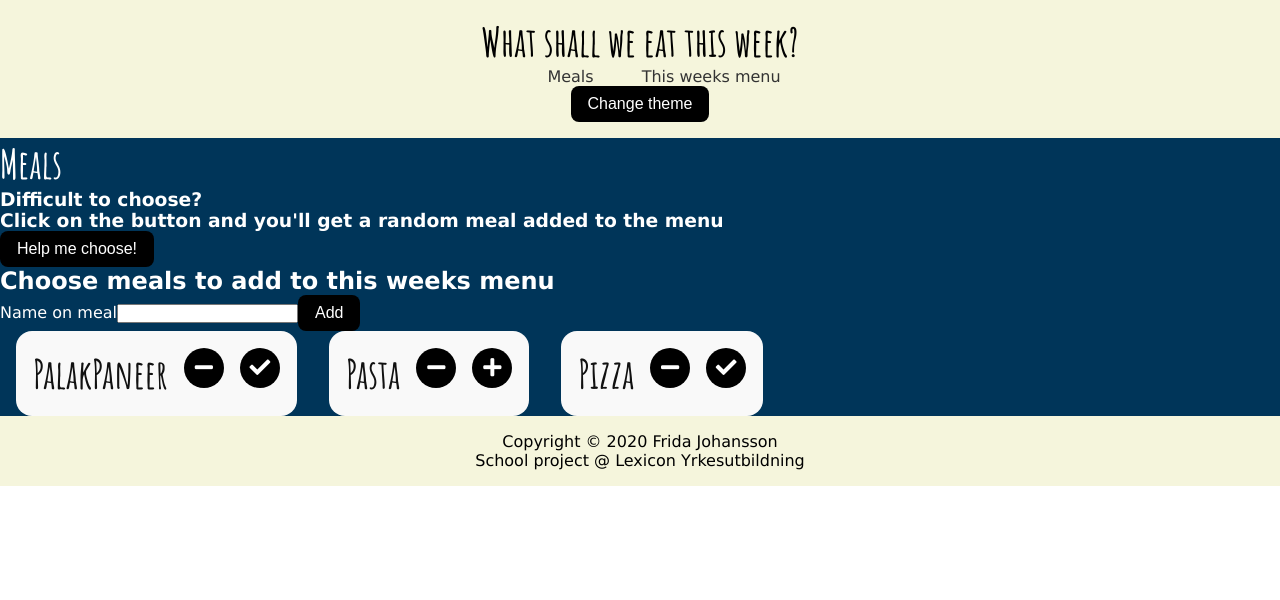
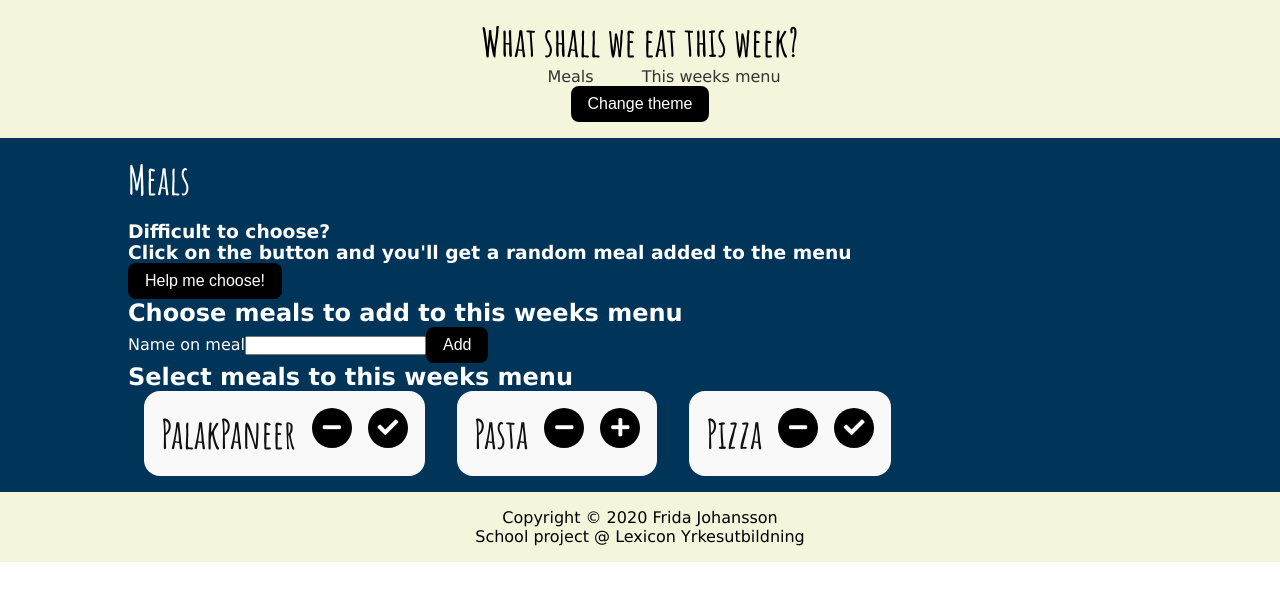
Before and after one commit to johanssonfridamaria/meals-of-the-week-app, a Vue app: page / in a window 1280 px wide. Shown: the top 600 px of the page. Built offline with nearby package versions, Linux system fonts and the light colour scheme.

Commit message:
added styling

```diff
--- a/src/views/Meals.vue
+++ b/src/views/Meals.vue
@@ -1,12 +1,14 @@
 <template>
-  <div>
-    <h1>Meals</h1>
+  <div class="container pt-1">
+    <h1 class="mb-1">Meals</h1>
     <h3>Difficult to choose?</h3>
     <h3>Click on the button and you'll get a random meal added to the menu</h3>
     <button class="btn">Help me choose!</button>
     <h2>Choose meals to add to this weeks menu</h2>
     <add-meal />
-    <div class="d-flex row-wrap">
+
+    <h2>Select meals to this weeks menu</h2>
+    <div class="d-flex row-wrap pb-1">
       <mealCard v-for="(meal, index) in meals" :key="index" :meal="meal" :id="index" />
     </div>
   </div>
@@ -27,10 +29,13 @@ export default {
   //   ...mapActions(['randomMeal'])
   // },
   computed: {
-    ...mapGetters(['meals', 'randomMeal']),
+    ...mapGetters(['meals', 'randomMeal', 'darkTheme']),
   },
 };
 </script>
 
 <style scoped>
+/* .meal-container{
+  justify-content: center;
+} */
 </style>
```
